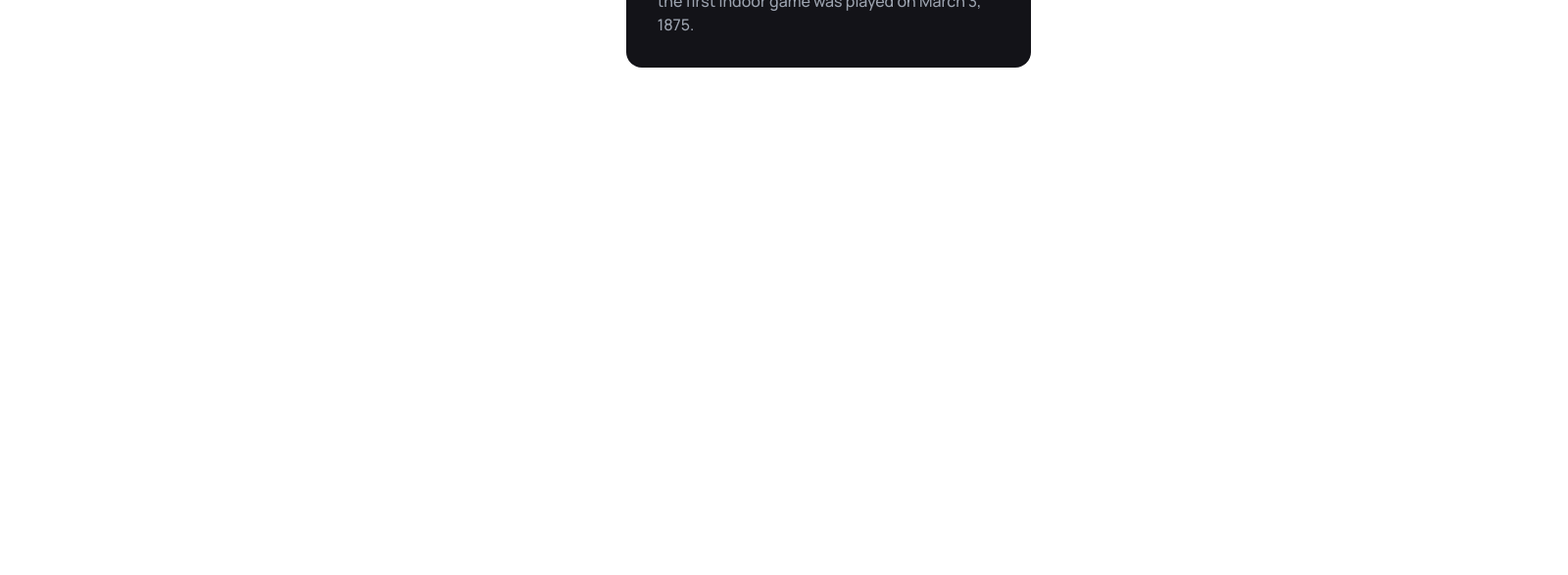
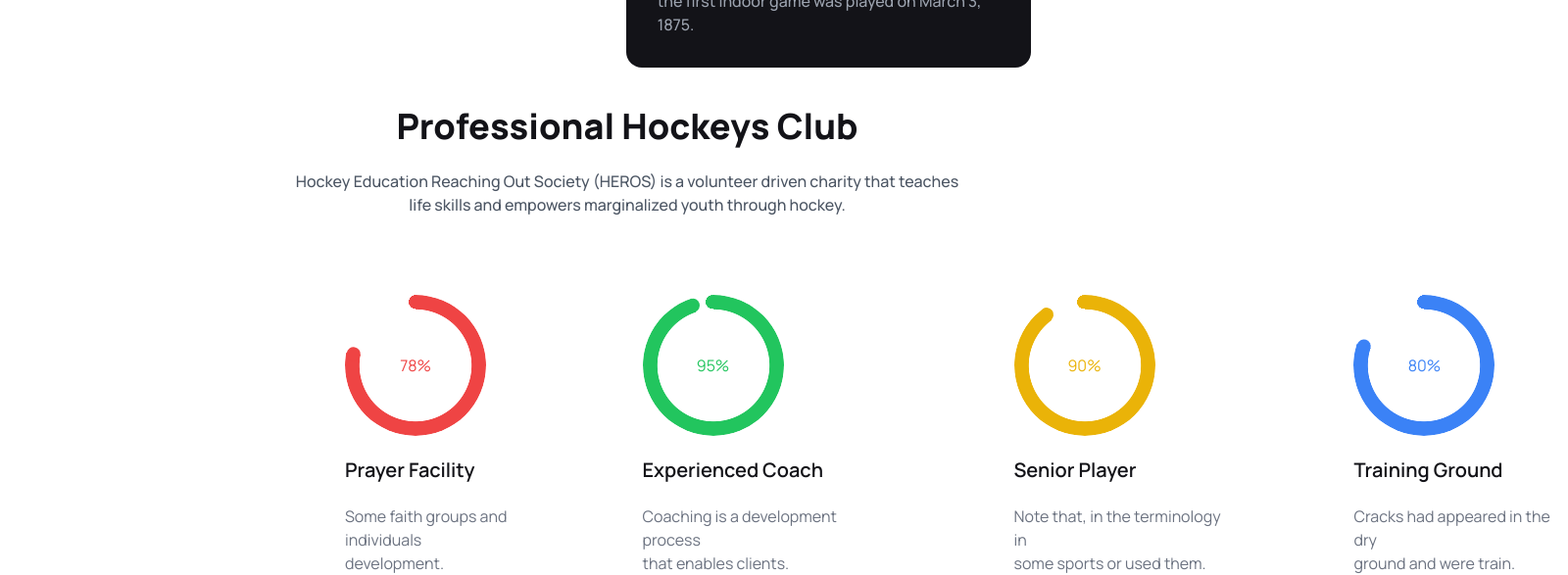
Before and after one commit to Amjadhossain01/b9-a3, a plain HTML site: page index.html in a window 1280 px wide. Shown: the part 651-1238 px from the top of the page at 98% size, 1600 px wide, since content can reach past the window. Before the commit the page ends 800 px from the top, so only its background shows below. Drawn offline with nearby package versions, Linux system fonts and the light colour scheme.

Commit message:
added redial progress section

```diff
--- a/index.html
+++ b/index.html
@@ -100,7 +100,46 @@
     </section>
   </header>
   <main>
-
+    <section>
+      <div class="text-center space-y-6">
+        <h1 class="text-[#131318] text-4xl font-extrabold">Professional Hockeys Club</h1>
+        <p class="text-gray-600 font-medium">Hockey Education Reaching Out Society (HEROS) is a volunteer
+          driven charity
+          that teaches <br> life skills and
+          empowers
+          marginalized youth through hockey.</p>
+      </div>
+    </section>
+    <section class="ml-auto mr-auto relative right-auto left-80 mt-20">
+      <div class="space-x-32 flex bg-[#fff] ml-8">
+        <div class="space-y-5">
+          <div class="radial-progress text-red-500 text-center" style="--value:78;--size:9rem;" role="progressbar">
+            78%</div>
+          <h1 class=" text-[20px] font-semibold text-[#131318]">Prayer Facility</h1>
+          <p class="text-gray-500">Some faith groups and <br> individuals development.
+          </p>
+        </div>
+        <div class="space-y-5">
+          <div class="radial-progress text-green-500 text-center" style="--value:95; --size:9rem;" role="progressbar">
+            95%</div>
+          <h1 class=" text-[20px] font-semibold text-[#131318]">Experienced Coach</h1>
+          <p class="text-gray-500">Coaching is a development process <br>that enables clients.</p>
+        </div>
+        <div class="space-y-5">
+          <div class="radial-progress text-yellow-500 text-center" style="--value:90;--size:9rem;" role="progressbar">
+            90%</div>
+          <h1 class=" text-[20px] font-semibold text-[#131318]">Senior Player</h1>
+          <p class="text-gray-500">Note that, in the terminology in <br> some sports or used them.</p>
+        </div>
+        <div class="space-y-5">
+          <div class="radial-progress text-blue-500 text-center" style="--value:80;--size:9rem;" role="progressbar">80%
+          </div>
+          <h1 class=" text-[20px] font-semibold text-[#131318]">Training Ground</h1>
+          <p class="text-gray-500">Cracks had appeared in the dry <br>ground and were train.
+          </p>
+        </div>
+      </div>
+    </section>
   </main>
   <footer>
 
```
